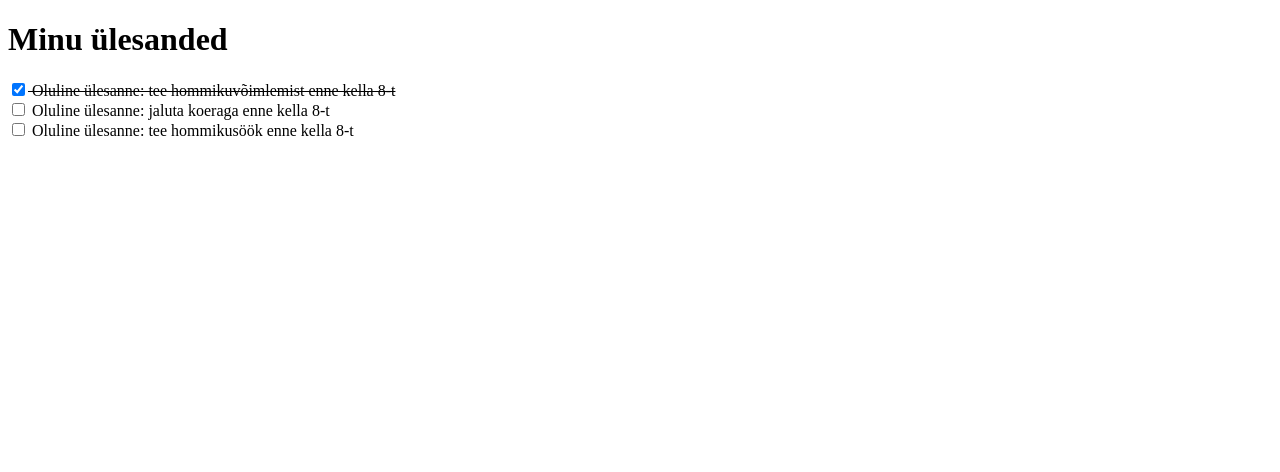
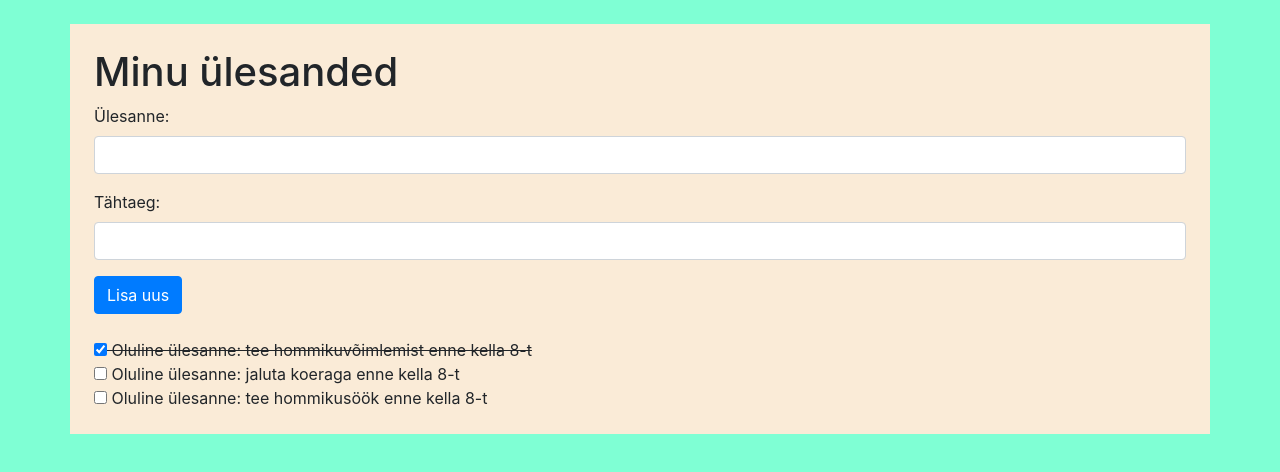
Before and after one commit to mangofp/veeb2204, a plain HTML site: page loeng13/index.html in a window 1280 px wide. Drawn offline with nearby package versions, Linux system fonts and the light colour scheme.

Commit message:
ülesande lisamine

```diff
--- a/loeng13/index.html
+++ b/loeng13/index.html
@@ -5,15 +5,40 @@
     <meta http-equiv="X-UA-Compatible" content="IE=edge">
     <meta name="viewport" content="width=device-width, initial-scale=1.0">
     <title>Minu ülesanded</title>
+    <link rel="stylesheet" href="https://cdn.jsdelivr.net/npm/bootstrap@4.6.1/dist/css/bootstrap.min.css">
+    <script src="https://cdn.jsdelivr.net/npm/jquery@3.6.0/dist/jquery.slim.min.js"></script>
+    <script src="https://cdn.jsdelivr.net/npm/popper.js@1.16.1/dist/umd/popper.min.js"></script>
+    <script src="https://cdn.jsdelivr.net/npm/bootstrap@4.6.1/dist/js/bootstrap.bundle.min.js"></script>
     <style>
         .tehtud {
             text-decoration: line-through;
         }
+        body {
+            background-color: aquamarine;
+        }
+
+        .container {
+            background-color: antiquewhite;
+        }
     </style>
 </head>
 <body>
-    <h1>Minu ülesanded</h1>
-    <div id="ylesanded"></div>
+    <div class="container p-4 mt-4">
+        <h1>Minu ülesanded</h1>
+        <div class="uus-ylesanne">
+            <div class="form-group">
+                <label for="kirjeldus">Ülesanne:</label>
+                <input type="text" class="form-control" id="kirjeldus">
+            </div>
+            <div class="form-group">
+                <label for="aeg">Tähtaeg:</label>
+                <input type="text" class="form-control" id="aeg">
+            </div>
+            <button onclick="lisaYlesanne()" class="btn btn-primary">Lisa uus</button>
+        </div>
+        <div class="mt-4" id="ylesanded"></div>
+    </div>
+
     <script src="./index.js"></script>
 </body>
 </html>
--- a/loeng13/index.js
+++ b/loeng13/index.js
@@ -31,3 +31,14 @@ const ylesandedElement = document.getElementById('ylesanded')
 for (let i = 0; i < ylesanded.length; i++) {
    ylesandedElement.innerHTML += tagastaYlesanneHtml(i)
 }
+
+//funktsioon ülesande andmete lugemiseks ja massiivi lisamiseks
+function lisaYlesanne() {
+    const ylesanne = document.getElementById('kirjeldus')
+    const tahtaeg = document.getElementById('aeg')
+    const uusYlesanne = {kirjeldus: ylesanne.value, kasTehtud: false, tahtsus: 8, tahtaeg: tahtaeg.value }
+    ylesanded.push(uusYlesanne)
+    ylesandedElement.innerHTML += tagastaYlesanneHtml(ylesanded.length - 1)
+    ylesanne.value = ''
+    tahtaeg.value = ''
+}
```
Also changed, not shown: index.html (+3 -0 lines).
